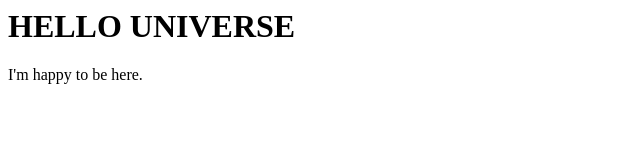
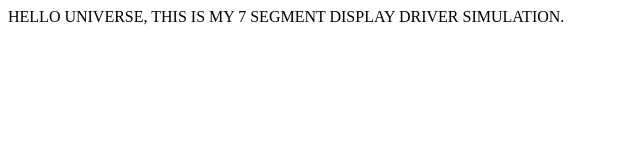
Before and after one commit to jcjc1377/JieC-inf1339-week01, a plain HTML site: page docs/index.html in a window 1280 px wide. Shown: the whole page, without its empty margins (0-640 px from the left). Drawn offline with Linux system fonts and the light colour scheme.

Commit message:
Add files via upload

```diff
--- a/docs/index.html
+++ b/docs/index.html
@@ -1,9 +1,8 @@
 <html>
 <head>
-<title>Hello Universe</title>
+<title>Jie C Week 01</title>
 </head>
 <body>
-<h1>HELLO UNIVERSE</h1>
-I'm happy to be here.
+<p>HELLO UNIVERSE, THIS IS MY 7 SEGMENT DISPLAY DRIVER SIMULATION.</p>
 </body>
 </html>
```
